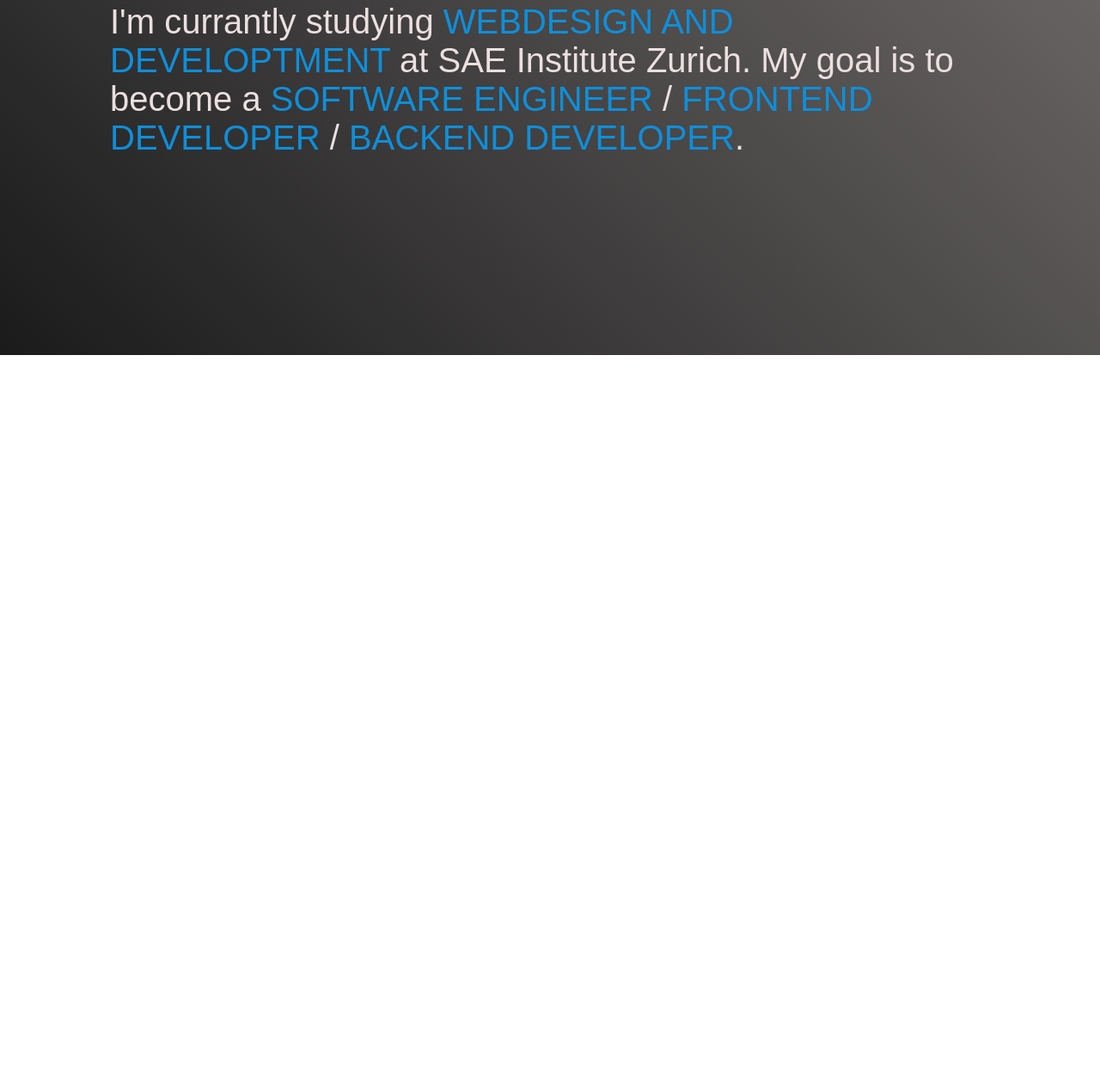
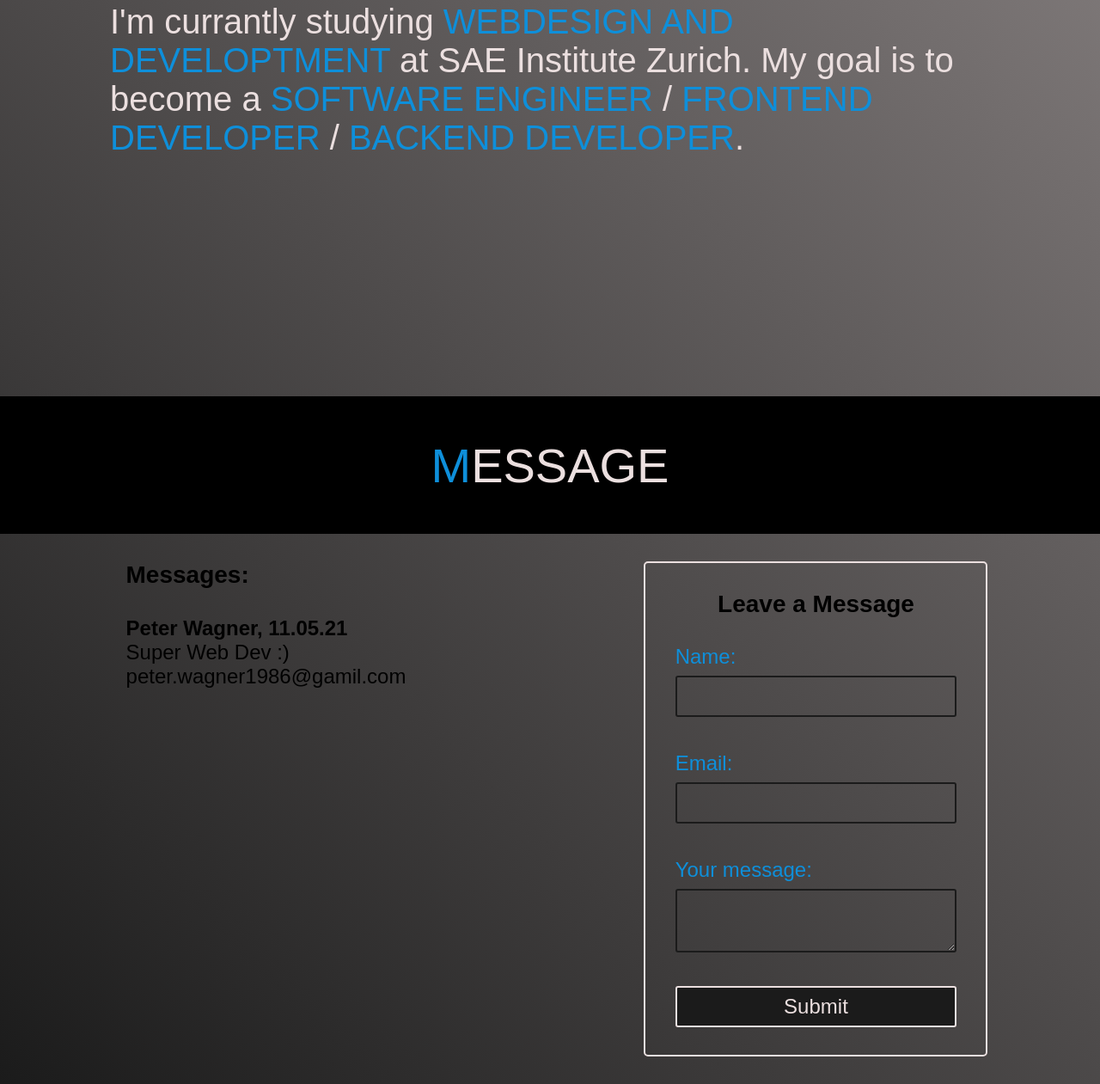
Before and after one commit to PWagner86/portfolio, a website with bundled scripts: page index.html in a window 1280 px wide. Shown: the part 2931-4192 px from the top of the page at 86% size. Before the commit the page ends 3344 px from the top, so only its background shows below. Built offline with nearby package versions, Linux system fonts and the light colour scheme; files whose address does not match are found by name.

Commit message:
added message

```diff
--- /dev/null
+++ b/js/components/Message.js
@@ -0,0 +1,40 @@
+export default class Message {
+    constructor(app) {
+        this.app = app;
+        this.createSection();
+    }
+    createSection() {
+        const section = document.createElement("section");
+        section.classList.add("section-wrapper");
+        section.classList.add("message-wrapper");
+        const template = `
+        <h3><span>M</span>essage</h3>
+        <div class="message-container container">
+            <div class="messages">
+                <h4>Messages:</h4>
+                <div class="all-messages">
+
+                </div>
+            </div>
+            <form>
+                <h4>Leave a Message</h4>
+                <label for="name">
+                    Name:
+                    <input class="name" type="text" name="name" required>
+                </label>
+                <label for="email">
+                    Email:
+                    <input class="email" type="email" name="email" required>
+                </label>
+                <label for="message">
+                    Your message:
+                    <textarea class="text" name="message" required></textarea>
+                </label>
+                <input class="msg-btn" type="submit" value="Submit">
+            </form>
+        </div>
+        `;
+        section.innerHTML = template;
+        this.app.append(section);
+    }
+}
--- a/js/components/Skills.js
+++ b/js/components/Skills.js
@@ -16,6 +16,7 @@
                 <li>JavaScript / Typescript</li>
                 <li>Node.js</li>
                 <li>Angular / Angular CLI (Basics)</li>
+                <li>React (Basics)</li>
                 <li>PHP</li>
                 <li>MySQL</li>
             </ul>
--- a/js/index.js
+++ b/js/index.js
@@ -2,8 +2,46 @@
 import Projects from './components/Projects.js';
 import Skills from './components/Skills.js';
 import About from './components/About.js';
+import Message from './components/Message.js';
 const app = document.querySelector(".app");
 const header = new Header(app);
 const projects = new Projects(app);
 const skills = new Skills(app);
 const about = new About(app);
+const message = new Message(app);
+const mgsBtn = document.querySelector(".msg-btn");
+const nameInput = document.querySelector(".name");
+const emailInput = document.querySelector(".email");
+const text = document.querySelector(".text");
+const allMessages = document.querySelector(".all-messages");
+fetch('../../messages.json')
+    .then(res => res.json())
+    .then(data => {
+    console.log(data);
+    const div = document.createElement("div");
+    data.messages.forEach((message) => {
+        const template = `
+        <strong>${message.name}, ${message.date}</strong>
+        <p>${message.text}</p>
+        <p>${message.email}</p>
+        `;
+        div.innerHTML = template;
+        allMessages.append(div);
+    });
+});
+mgsBtn.addEventListener("click", () => {
+    const msg = {
+        name: nameInput.value,
+        date: new Date(),
+        email: emailInput.value,
+        text: text.value
+    };
+    fetch('../../messages.json', {
+        method: "POST",
+        headers: { "Content-Type": "application/json" },
+        body: JSON.stringify(msg)
+    })
+        .then(() => {
+        console.log("New message added");
+    });
+});
--- /dev/null
+++ b/messages.json
@@ -0,0 +1,10 @@
+{
+    "messages": [
+        {
+            "name": "Peter Wagner",
+            "date": "11.05.21",
+            "email": "peter.wagner1986@gamil.com",
+            "text": "Super Web Dev :)"
+        }
+    ]
+}
--- a/src/scss/components/_index.scss
+++ b/src/scss/components/_index.scss
@@ -3,3 +3,4 @@
 @forward './projects';
 @forward './skills';
 @forward './about';
+@forward './messages';
--- a/src/scss/components/_mainHeader.scss
+++ b/src/scss/components/_mainHeader.scss
@@ -36,7 +36,7 @@
         .pic{
             width: 40vmin;
             height: 40vmin;
-            background: url(../../../pic/ich.jpg);
+            background: url(../pic/ich.jpg);
             background-size: cover;
             background-position: center center;
             background-repeat: none;
--- /dev/null
+++ b/src/scss/components/_messages.scss
@@ -0,0 +1,84 @@
+@use '../helper/' as *;
+
+.message-wrapper{
+
+    .message-container{
+        @include flex(space-around, center, row);
+
+        .messages{
+            height: 90%;
+
+            h4{
+                @include flex(flex-start, center, row);
+                font-size: 3.5vmin;
+                padding: 0 1rem;
+            }
+
+            .all-messages{
+                overflow-y: auto;
+
+                div{
+                    width: 100%;
+                    @include flex(center, flex-start, column);
+                    padding: 2rem 1rem;
+                    font-size: 3vmin;
+                }
+            }
+        }
+
+        form{
+            @include flex(space-around, center, column);
+            width: 50vmin;
+            height: 90%;
+            border: solid 2px $lightGrey;
+            border-radius: 5px;
+            padding: 1rem;
+
+            h4{
+                font-size: 3.5vmin;
+            }
+
+            label{
+                width: 90%;
+                @include flex(center, flex-start, column);
+                color: $matBlue;
+                font-size: 3vmin;
+
+                input,
+                textarea{
+                    width: 100%;
+                    margin: 0.5rem 0;
+                    background: none;
+                    border: solid 2px $darkGrey;
+                    border-radius: 3px;
+                    font-size: 3vmin;
+                    color: $lightGrey;
+                    padding: 0.5rem;
+                }
+            }
+
+            .msg-btn{
+                width: 90%;
+                background: $darkGrey;
+                border: solid 2px $lightGrey;
+                border-radius: 3px;
+                font-size: 3vmin;
+                padding: 0.5rem 0;
+                color: $lightGrey;
+                transition: ease-in-out 0.3s;
+
+                &:hover{
+                    background: $matBlue;
+                    border: solid 2px $darkGrey;
+                }
+            }
+        }
+    }
+}
+
+@media screen and (max-width: 990px) {
+
+    .message-wrapper .message-container{
+        @include flex(space-around, center, column);
+    }
+}
--- a/src/scss/main.scss
+++ b/src/scss/main.scss
@@ -22,6 +22,8 @@
     text-decoration: none;
 }
 
-button{
+button,
+input[type='submit']{
     cursor: pointer;
+    font-family: $mainFont;
 }
--- /dev/null
+++ b/src/ts/components/Message.ts
@@ -0,0 +1,44 @@
+export default class Message{
+    public app: HTMLDivElement;
+
+
+    constructor(app: HTMLDivElement){
+        this.app = app;
+        this.createSection();
+    }
+
+    private createSection(){
+        const section = document.createElement("section") as HTMLElement;
+        section.classList.add("section-wrapper");
+        section.classList.add("message-wrapper");
+        const template: string = `
+        <h3><span>M</span>essage</h3>
+        <div class="message-container container">
+            <div class="messages">
+                <h4>Messages:</h4>
+                <div class="all-messages">
+
+                </div>
+            </div>
+            <form>
+                <h4>Leave a Message</h4>
+                <label for="name">
+                    Name:
+                    <input class="name" type="text" name="name" required>
+                </label>
+                <label for="email">
+                    Email:
+                    <input class="email" type="email" name="email" required>
+                </label>
+                <label for="message">
+                    Your message:
+                    <textarea class="text" name="message" required></textarea>
+                </label>
+                <input class="msg-btn" type="submit" value="Submit">
+            </form>
+        </div>
+        `;
+        section.innerHTML = template;
+        this.app.append(section);
+    }
+}
--- a/src/ts/components/Skills.ts
+++ b/src/ts/components/Skills.ts
@@ -20,6 +20,7 @@
                 <li>JavaScript / Typescript</li>
                 <li>Node.js</li>
                 <li>Angular / Angular CLI (Basics)</li>
+                <li>React (Basics)</li>
                 <li>PHP</li>
                 <li>MySQL</li>
             </ul>
--- a/src/ts/index.ts
+++ b/src/ts/index.ts
@@ -2,9 +2,52 @@
 import Projects from './components/Projects.js';
 import Skills from './components/Skills.js';
 import About from './components/About.js';
+import Message from './components/Message.js';
 
 const app = document.querySelector(".app") as HTMLDivElement;
 const header: Header = new Header(app);
 const projects: Projects = new Projects(app);
 const skills: Skills = new Skills(app);
 const about: About = new About(app);
+const message: Message = new Message(app);
+
+const mgsBtn = document.querySelector(".msg-btn") as HTMLInputElement;
+const nameInput = document.querySelector(".name") as HTMLInputElement;
+const emailInput = document.querySelector(".email") as HTMLInputElement;
+const text = document.querySelector(".text") as HTMLTextAreaElement;
+const allMessages = document.querySelector(".all-messages") as HTMLDivElement;
+
+fetch('../../messages.json')
+.then(res => res.json())
+.then(data => {
+    console.log(data);
+    const div = document.createElement("div") as HTMLDivElement;
+    data.messages.forEach((message: any) => {
+        const template: string = `
+        <strong>${message.name}, ${message.date}</strong>
+        <p>${message.text}</p>
+        <p>${message.email}</p>
+        `;
+        div.innerHTML = template;
+        allMessages.append(div);
+    })
+})
+
+mgsBtn.addEventListener("click", () => {
+
+    const msg: object = {
+        name: nameInput.value,
+        date: new Date(),
+        email: emailInput.value,
+        text: text.value
+    }
+
+    fetch('../../messages.json', {
+        method: "POST",
+        headers: {"Content-Type": "application/json"},
+        body: JSON.stringify(msg)
+    })
+    .then(() => {
+        console.log("New message added");
+    })
+})
```
Also changed, not shown: css/main.css, 1 other file.
